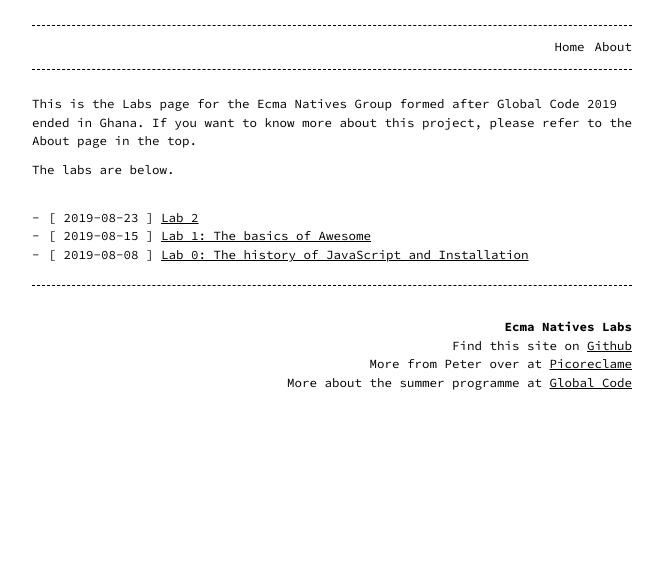
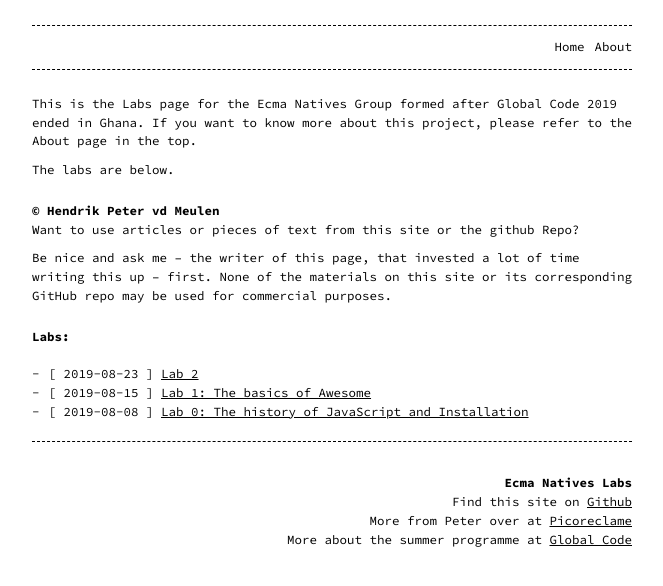
Before and after one commit to ecmanatives/ecmanatives.github.io, a Jekyll site: the page built from index.md, in a window 1280 px wide. Shown: the top 586 px of the page, without its empty margins (308-971 px from the left). Built offline with Jekyll 4.4.1, drawn with Linux system fonts in a browser that asks for light colours.

Commit message:
Add License

```diff
--- a/index.md
+++ b/index.md
@@ -9,3 +9,13 @@ ended in Ghana. If you want to know more about this project, please refer to the
 About page in the top.
 
 The labs are below.
+
+# © Hendrik Peter vd Meulen
+
+Want to use articles or pieces of text from this site or the github Repo?
+
+Be nice and ask me -- the writer of this page, that invested a lot of time
+writing this up -- first. None of the materials on this site or its
+corresponding GitHub repo may be used for commercial purposes.
+
+# Labs:
```
Also changed, not shown: _config.yml (+3 -6 lines), README.md, 1 other file.
